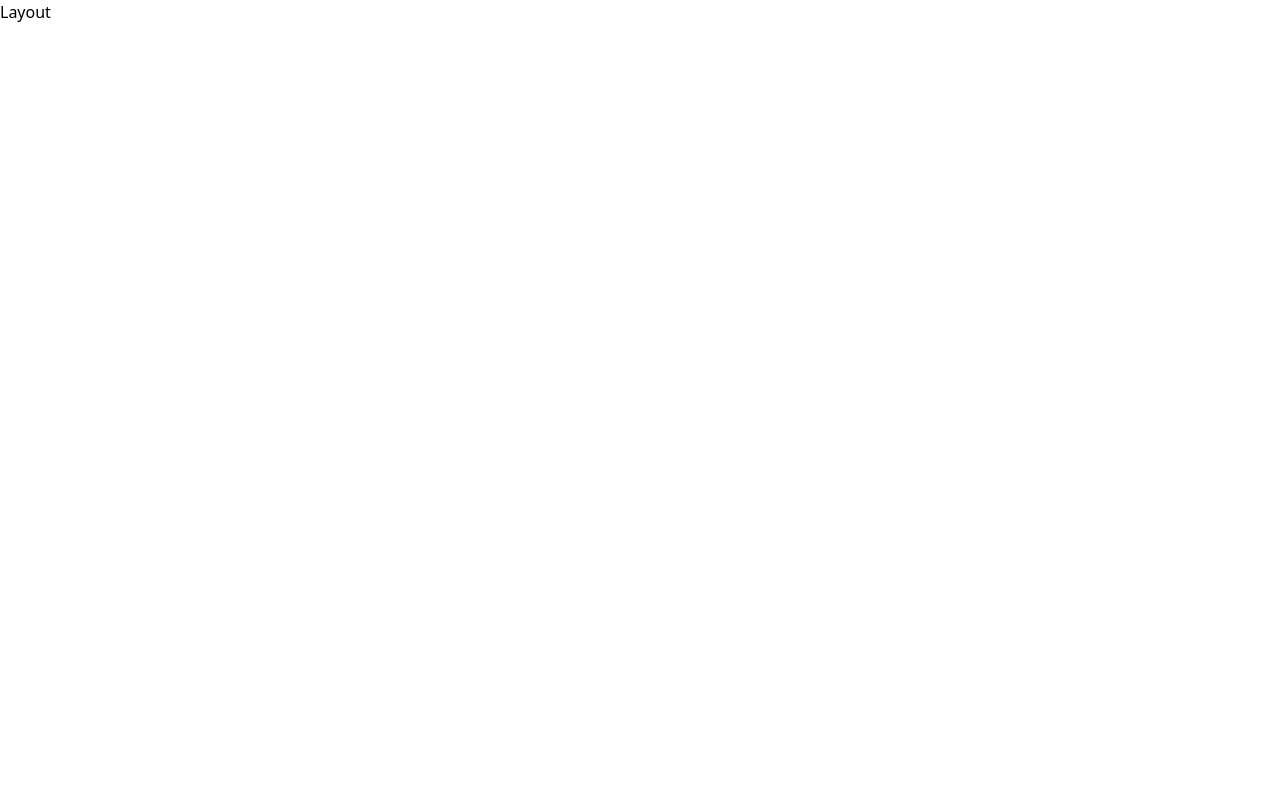
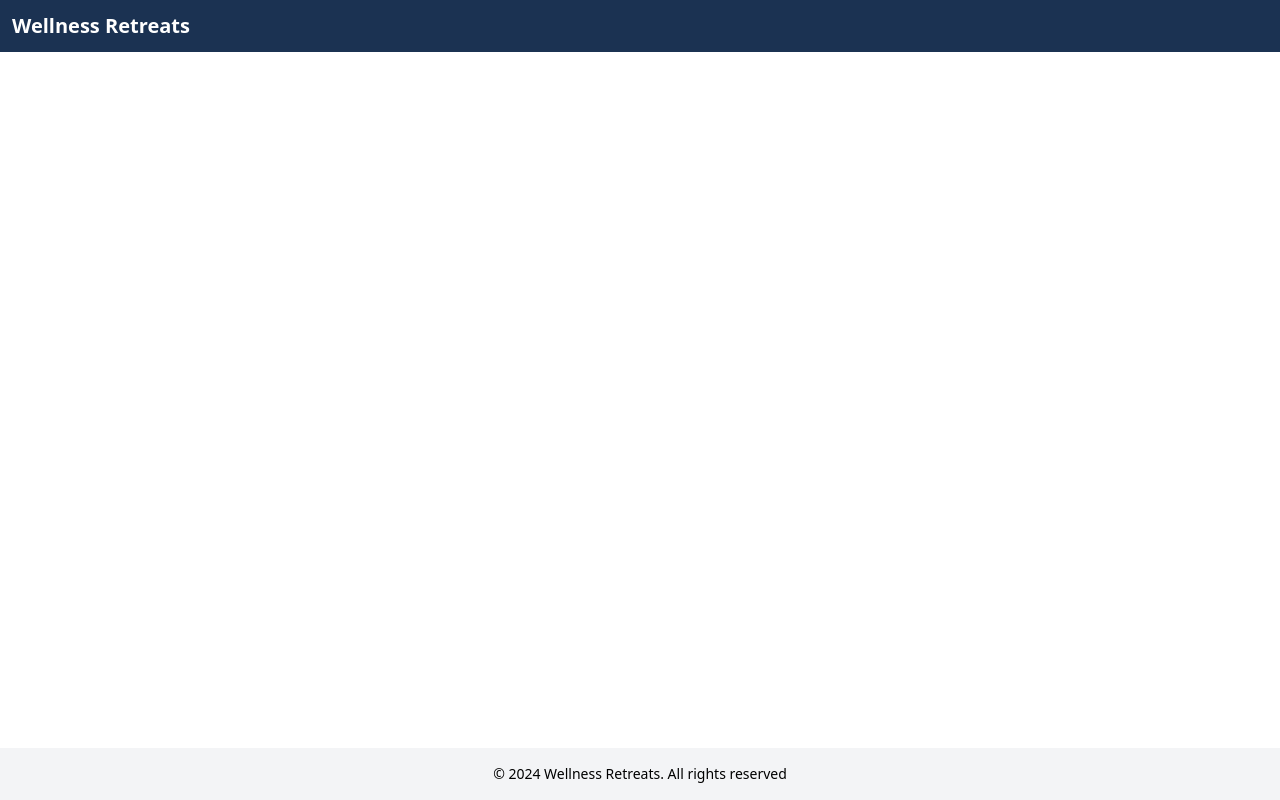
Before and after one commit to gi-t-ansari/shoonya-life, a React (Vite) app: page / in a window 1280 px wide. Built offline with nearby package versions, Linux system fonts and the light colour scheme.

Commit message:
Add: header , footer, layout and hoc's

```diff
--- /dev/null
+++ b/src/common/layout/Footer.jsx
@@ -0,0 +1,11 @@
+import React from "react";
+
+const Footer = () => {
+  return (
+    <footer className="w-full py-4 bg-gray-100 text-center text-sm absolute bottom-0">
+      © 2024 Wellness Retreats. All rights reserved
+    </footer>
+  );
+};
+
+export default Footer;
--- a/src/common/layout/Header.jsx
+++ b/src/common/layout/Header.jsx
@@ -1,7 +1,11 @@
 import React from "react";
 
 const Header = () => {
-  return <div>Header</div>;
+  return (
+    <header className="w-full p-3 bg-primary text-white text-xl font-semibold lg:text-left text-center sticky top-0">
+      Wellness Retreats
+    </header>
+  );
 };
 
 export default Header;
--- a/src/common/layout/Layout.jsx
+++ b/src/common/layout/Layout.jsx
@@ -1,7 +1,14 @@
 import React from "react";
+import Header from "./Header";
+import Footer from "./Footer";
 
 const Layout = () => {
-  return <div>Layout</div>;
+  return (
+    <div className="w-screen h-screen scroll-smooth relative">
+      <Header />
+      <Footer />
+    </div>
+  );
 };
 
 export default Layout;
```
